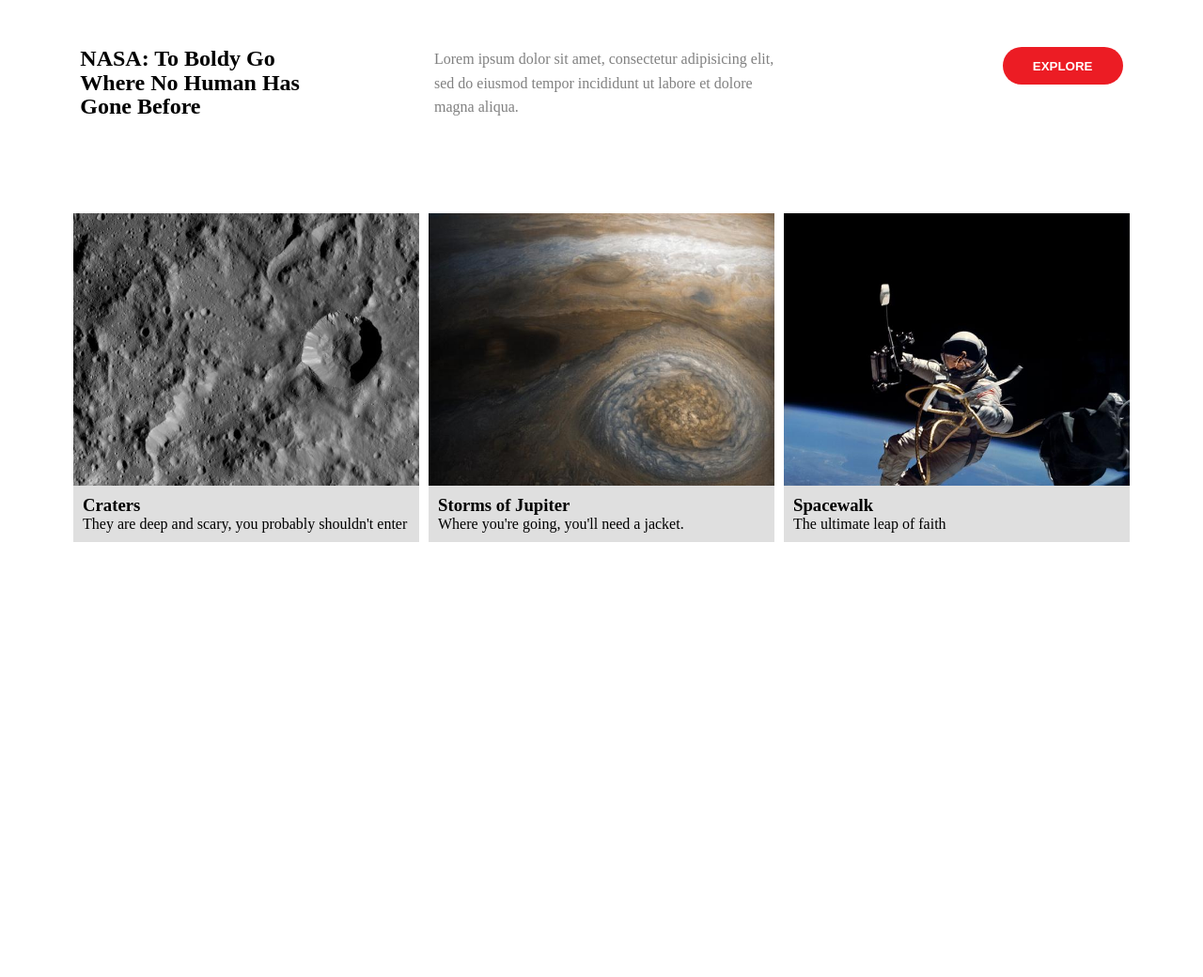
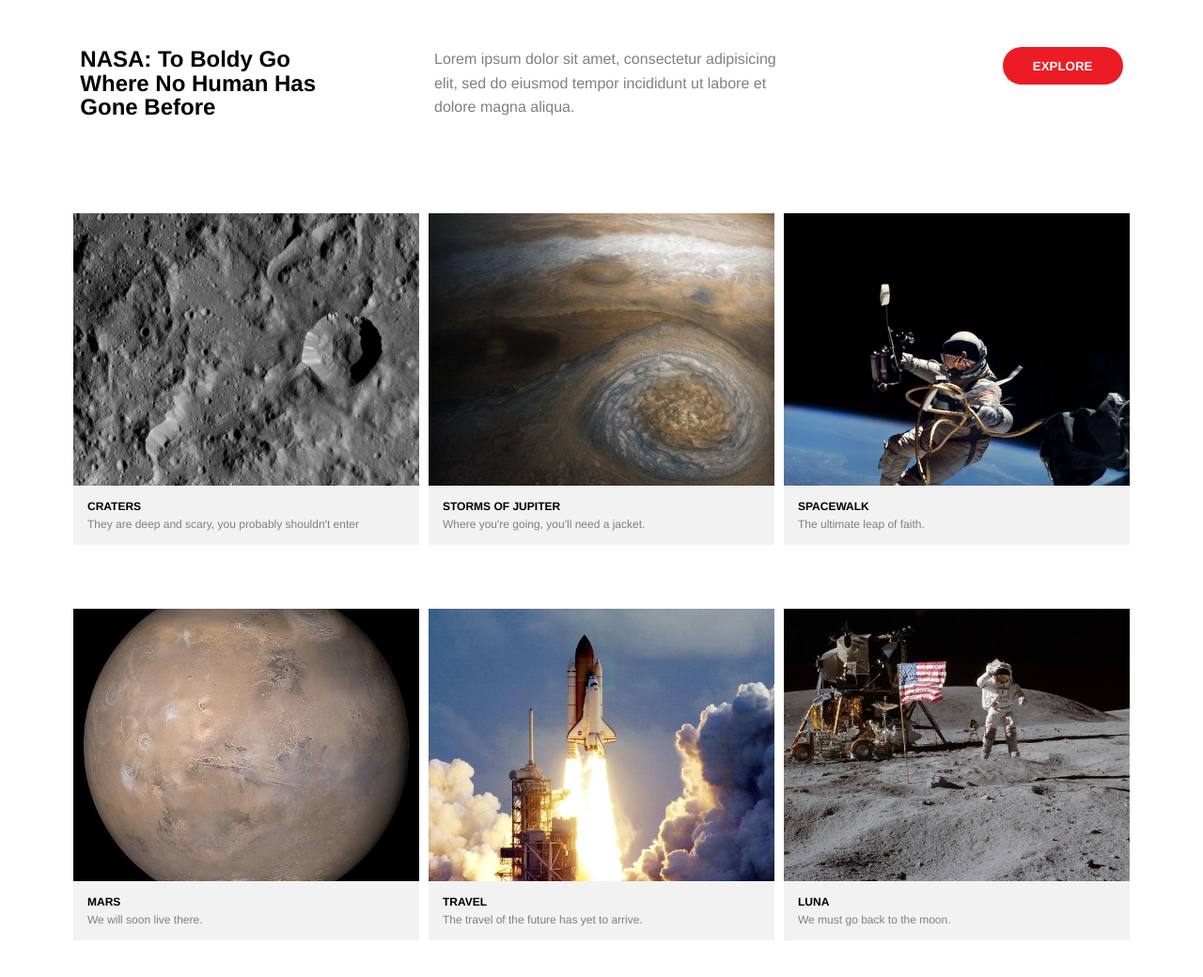
Before and after one commit to lepinem/Hamilton, a plain HTML site: page index.html in a window 1280 px wide. Shown: the whole page at 94% size. Before the commit the page ends 800 px from the top, so only its background shows below. Drawn offline with Linux system fonts and the light colour scheme.

Commit message:
Finish initial layout in section Stephen

```diff
--- a/index.html
+++ b/index.html
@@ -22,7 +22,7 @@
           <p>Lorem ipsum dolor sit amet, consectetur adipisicing elit, sed do eiusmod tempor incididunt ut labore et dolore magna aliqua.</p>
           <button type="button" id="register" name="button">Explore</button>
         </div>
-        <div class="s-row-1">
+        <div class="s-row">
           <div class="profile-1">
             <div class="s-img prof-1-img"></div>
             <div class="profile-text">
@@ -43,35 +43,31 @@
             <div class="s-img prof-3-img"></div>
             <div class="profile-text">
               <h3>Spacewalk</h3>
-              <p>The ultimate leap of faith</p>
+              <p>The ultimate leap of faith.</p>
             </div>
           </div>
         </div>
-        <div class="s-row-2">
+        <div class="s-row">
           <div class="profile-4">
-            <img src="" alt="">
-            <div class="profile-1-text">
-              <h3></h3>
-              <p></p>
+            <div class="s-img prof-4-img"></div>
+            <div class="profile-text">
+              <h3>Mars</h3>
+              <p>We will soon live there.</p>
             </div>
           </div>
           <div class="profile-5">
-            <img src="" alt="">
-            <div class="profile-1-text">
-              <h3></h3>
-              <p></p>
+            <div class="s-img prof-5-img"></div>
+            <div class="profile-text">
+              <h3>Travel</h3>
+              <p>The travel of the future has yet to arrive.</p>
             </div>
-            <img src="" alt="">
-            <img src="" alt="">
           </div>
           <div class="profile-6">
-            <img src="" alt="">
-            <div class="profile-1-text">
-              <h3></h3>
-              <p></p>
+            <div class="s-img prof-6-img"></div>
+            <div class="profile-text">
+              <h3>Luna</h3>
+              <p>We must go back to the moon.</p>
             </div>
-            <img src="" alt="">
-            <img src="" alt="">
           </div>
         </div>
         </div>
--- a/style.css
+++ b/style.css
@@ -2,6 +2,7 @@
 	padding: 0;
 	margin: 0;
 	box-sizing: border-box;
+	font-family: Helvetica, Arial, sans-serif;
 }
 
 .top {
@@ -32,11 +33,13 @@
 	color: white;
 	text-transform: uppercase;
 	font-weight: bold;
+	font-style: Helvetica, Arial, sans-serif;
 }
 
-.s-row-1 {
+.s-row {
 	display: flex;
 	justify-content: center;
+	margin-bottom: 50px;
 }
 
 .s-img {
@@ -45,8 +48,21 @@
 }
 
 .profile-text {
-	background-color: #dfdfdf;
+	background-color: #f2f2f2;
 	padding: 10px;
+	font-style: Helvetica, Arial, sans-serif;
+}
+
+.profile-text h3 {
+	text-transform: uppercase;
+	font-size: 12px;
+	margin: 5px;
+}
+
+.profile-text p {
+	color: gray;
+	font-size: 12px;
+	margin: 5px;
 }
 
 .prof-1-img {
@@ -70,3 +86,25 @@
 	background-position: center;
 	background-size: cover;
 }
+
+.prof-4-img {
+	background-image: url("img/s-mars.jpg");
+	background-position: center;
+	background-size: cover;
+}
+
+.profile-5 {
+	margin: 0px 10px;
+}
+
+.prof-5-img {
+	background-image: url("img/s-shuttle.jpg");
+	background-position: center;
+	background-size: cover;
+}
+
+.prof-6-img {
+	background-image: url("img/s-moon.jpg");
+	background-position: center;
+	background-size: cover;
+}
```
Also changed, not shown: img/s-mars.jpg (added), img/s-moon.jpg (added), img/s-shuttle.jpg (added).
